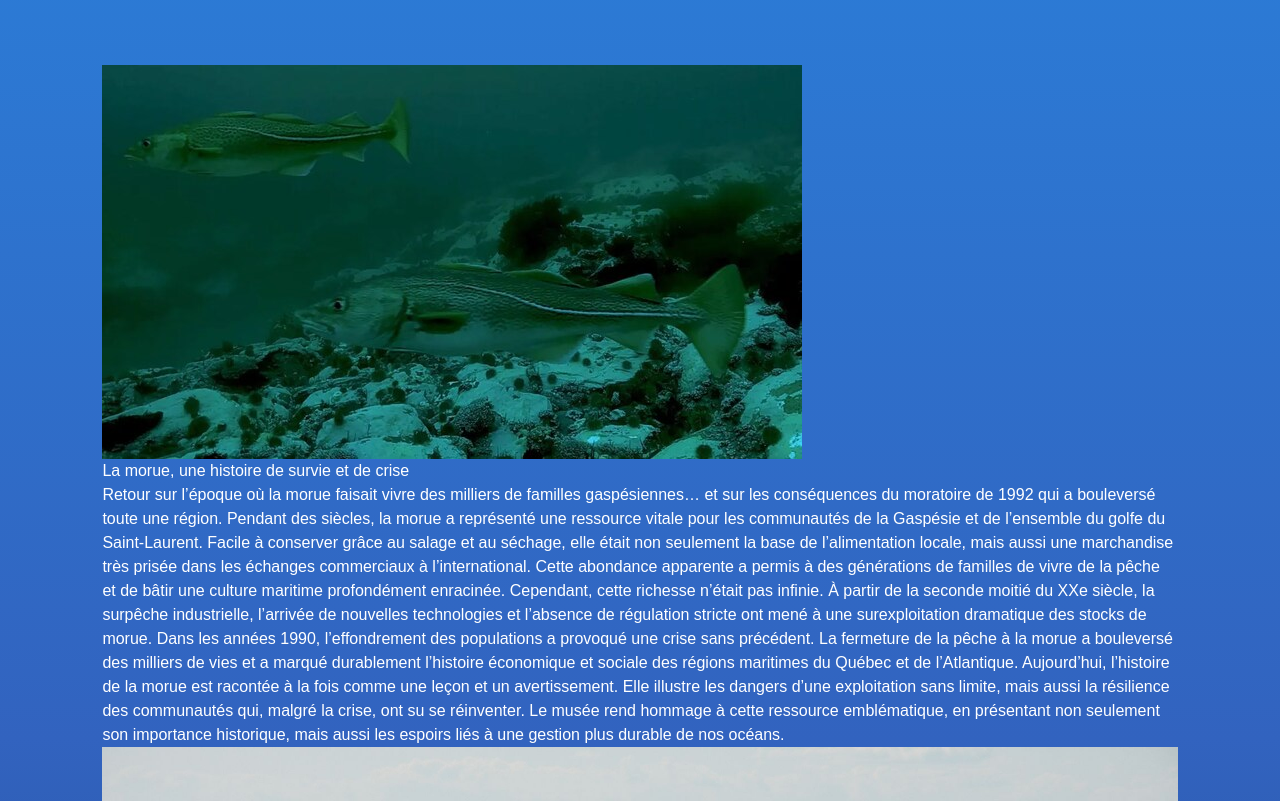
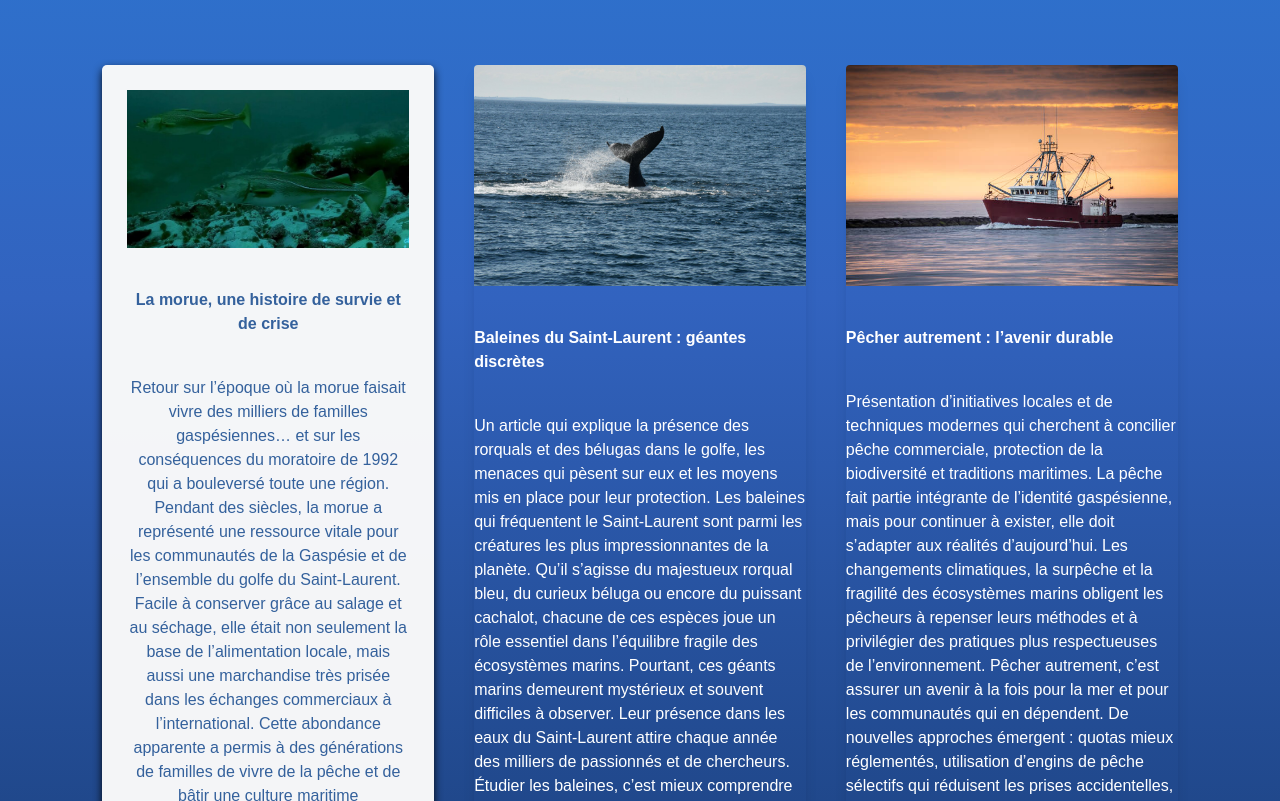
Before and after one commit to artlen2/PM4-TP2-MuseePecheMer, a website: page blog.html in a window 1280 px wide. Shown: the part 956-1757 px from the top of the page. Drawn offline with nearby package versions, Linux system fonts and the light colour scheme; files that its build step writes are made by us from their sources.

Commit message:
blog + 1 element style

```diff
--- a/assets/styles/style.css
+++ b/assets/styles/style.css
@@ -278,3 +278,12 @@ font-size: 18px;}
 background-color: #d6d6d6;
 transition: 0.60s;
 }
+
+.blog-card{
+  background-color: rgba(250, 250, 250, 0.973);
+  color: rgb(52, 97, 156);
+  border-radius: 5px;
+  padding: 25px;
+  text-align: center;
+  box-shadow: 0 4px 8px rgba(0, 0, 0, 0.911);
+}
--- a/blog.html
+++ b/blog.html
@@ -41,11 +41,13 @@
     </header>
 
 
-    <main class="page-main">
-        <div>
-            <div class="">
-                <img src="./assets/images-client/morue.jpg" alt="Morue au fond de l'océan">
-                <h3>La morue, une histoire de survie et de crise</h3>
+    <main class="page-main gap-20 ">
+        <div class="container grid lg:grid-cols-3 md:grid-cols-2 gap-10 grid-cols-1 ">
+            <div class="max-w-sm rounded overflow-hidden shadow-lg flex flex-col gap-10 blog-card hover:scale-105 transition-all duration-300! ease-in-out hover:shadow-2xl ">
+
+
+                <img class="w-full" src="./assets/images-client/morue.jpg" alt="Morue au fond de l'océan">
+                <h3 class="text-4xl font-bold text-base">La morue, une histoire de survie et de crise</h3>
                 <p> Retour sur l’époque où la morue faisait vivre des milliers de familles gaspésiennes… et sur les
                     conséquences du moratoire de 1992 qui a bouleversé toute une région.
 
@@ -70,9 +72,9 @@
                 </p>
             </div>
 
-            <div class="">
-                 <img src="./assets/images-client/baleines.jpg" alt="Baleine dans le Saint-Laurent">
-                <h3>Baleines du Saint-Laurent : géantes discrètes</h3>
+            <div class="max-w-sm rounded overflow-hidden shadow-lg flex flex-col gap-10">
+                 <img class="w-full" src="./assets/images-client/baleines.jpg" alt="Baleine dans le Saint-Laurent">
+                <h3 class="text-4xl font-bold text-base">Baleines du Saint-Laurent : géantes discrètes</h3>
                 <p> Un article qui explique la présence des rorquals et des bélugas dans le golfe, les menaces qui
                     pèsent sur eux et les moyens mis en place pour leur protection.
                     Les baleines qui fréquentent le Saint-Laurent sont parmi les créatures les plus impressionnantes de
@@ -93,9 +95,9 @@
                 </p>
             </div>
 
-            <div class="">
-                <img src="./assets/images-client/avenir-durable.jpg" alt="Bâteau au large de la côte">
-                <h3>Pêcher autrement : l’avenir durable</h3>
+            <div class="max-w-sm rounded overflow-hidden shadow-lg flex flex-col gap-10">
+                <img class="w-full" src="./assets/images-client/avenir-durable.jpg" alt="Bâteau au large de la côte">
+                <h3 class="text-4xl font-bold text-base">Pêcher autrement : l’avenir durable</h3>
                 <p> Présentation d’initiatives locales et de techniques modernes qui cherchent à concilier pêche
                     commerciale, protection de la biodiversité et traditions maritimes.
 
```
